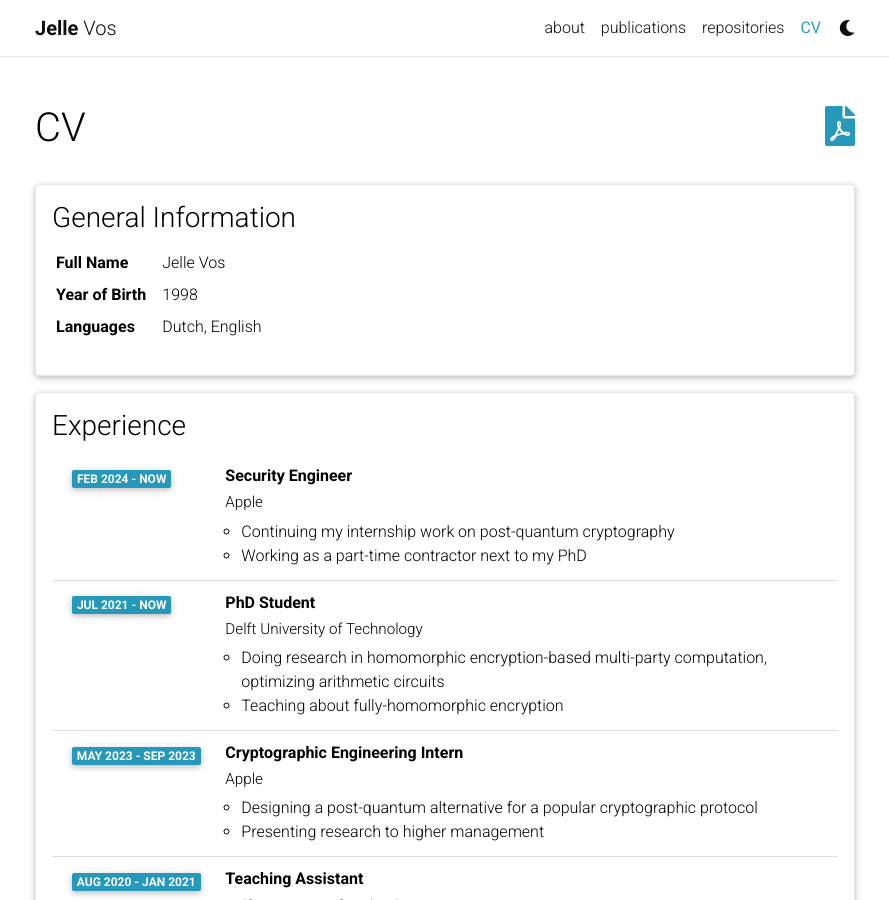
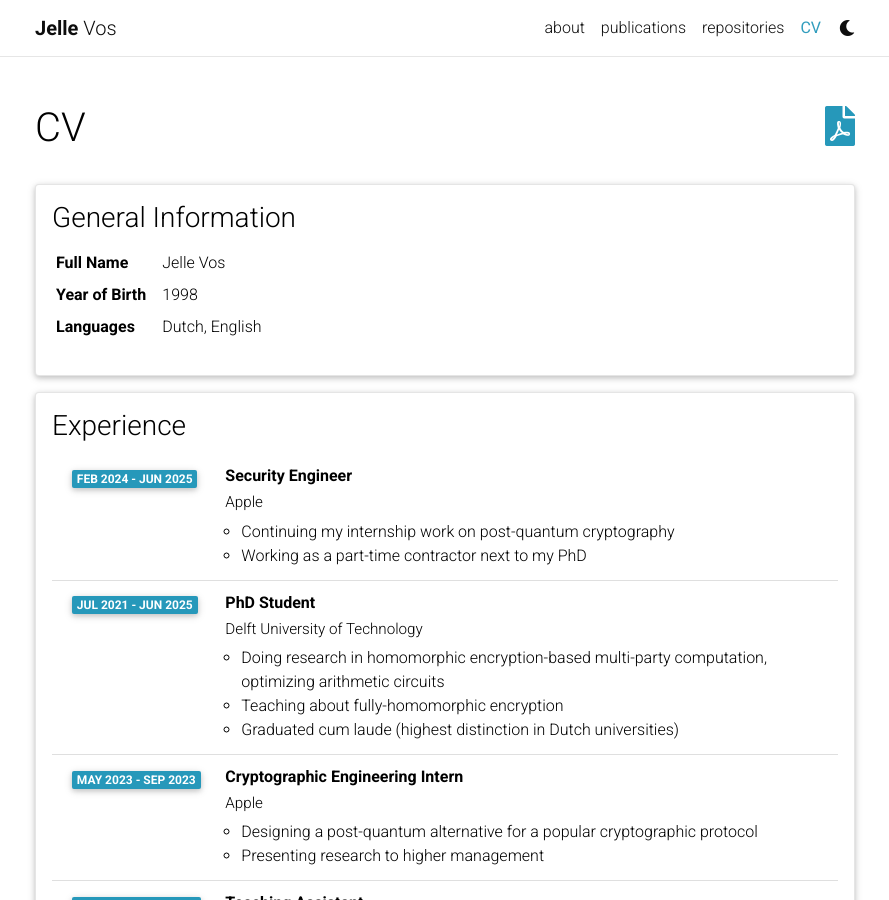
Before and after one commit to jellevos/jellevos.github.io, a Jekyll site: the page built from _pages/cv.md, in a window 1280 px wide and 900 px high. Shown: the whole window, without its empty margins (195-1084 px from the left). Built offline with Jekyll 4.4.1, drawn with Linux system fonts in a browser that asks for light colours; comment, search, counter and statistics services are not loaded; a style sheet for code colours, icons or effects is not loaded.

Commit message:
Update cv.yml

```diff
--- a/_data/cv.yml
+++ b/_data/cv.yml
@@ -13,17 +13,18 @@
   contents:
     - title: Security Engineer
       institution: Apple
-      year: Feb 2024 - now
+      year: Feb 2024 - Jun 2025
       description:
         - Continuing my internship work on post-quantum cryptography
         - Working as a part-time contractor next to my PhD
 
     - title: PhD Student
       institution: Delft University of Technology
-      year: Jul 2021 - now
+      year: Jul 2021 - Jun 2025
       description:
         - Doing research in homomorphic encryption-based multi-party computation, optimizing arithmetic circuits
         - Teaching about fully-homomorphic encryption
+        - Graduated cum laude (highest distinction in Dutch universities)
 
     - title: Cryptographic Engineering Intern
       institution: Apple
```
